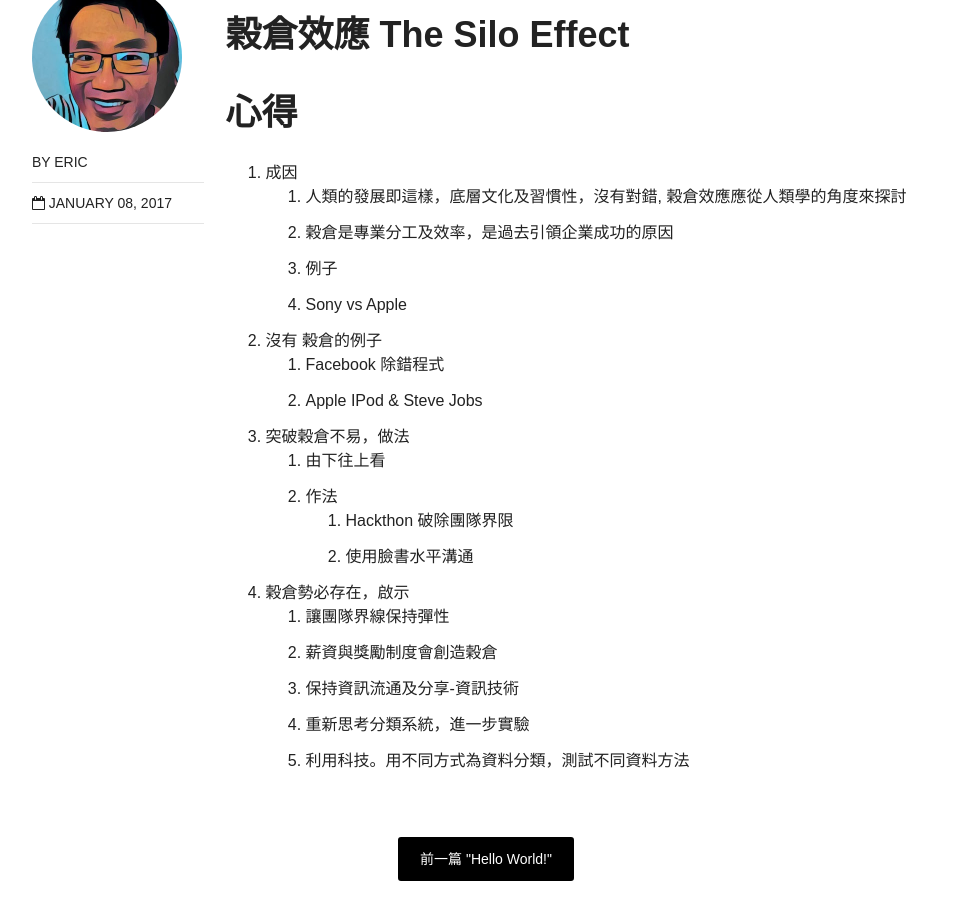
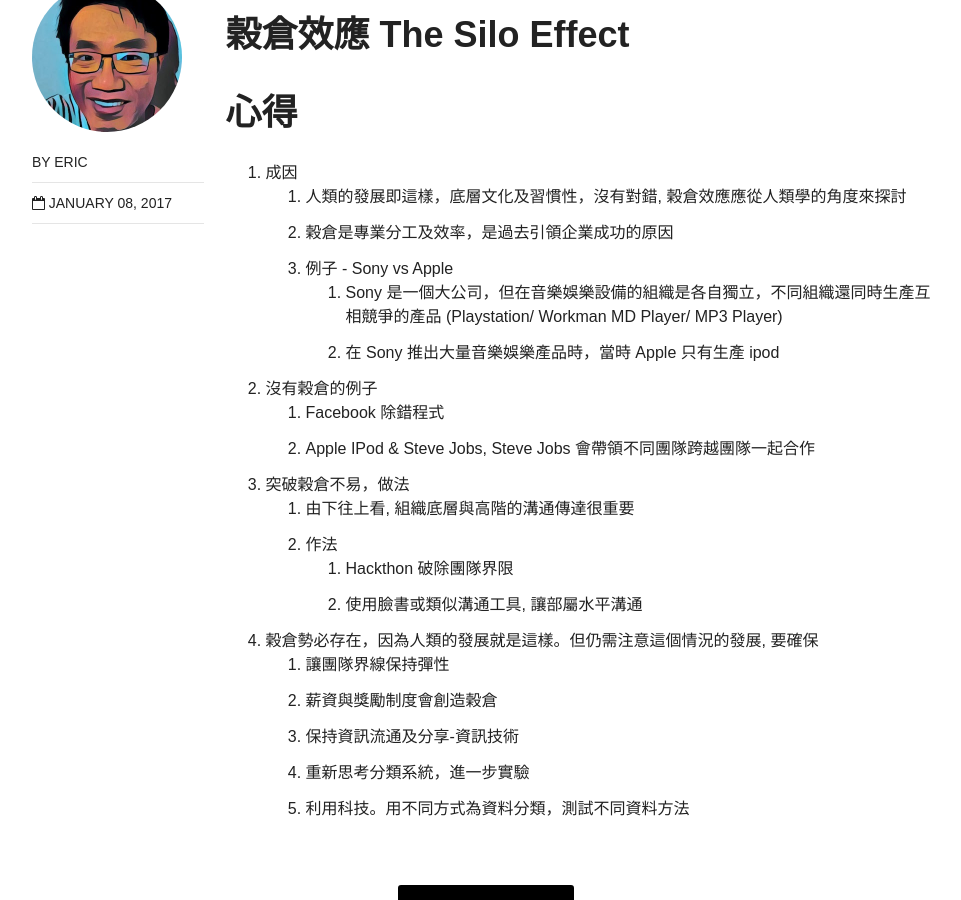
Before and after one commit to ericyu76/Notes, a Jekyll site: the page built from _posts/articles/2017-01-08-silo-effects.md, in a window 1280 px wide and 900 px high, scrolled down 446 px. Shown: the whole window, without its empty margins (154-1115 px from the left). Built offline with Jekyll 4.4.1, drawn with Linux system fonts in a browser that asks for light colours; nearby versions of some CDN libraries.

Commit message:
補強一些資訊

```diff
--- a/_posts/articles/2017-01-08-silo-effects.md
+++ b/_posts/articles/2017-01-08-silo-effects.md
@@ -13,17 +13,18 @@
 1. 成因
    1. 人類的發展即這樣，底層文化及習慣性，沒有對錯, 榖倉效應應從人類學的角度來探討
    2. 榖倉是專業分工及效率，是過去引領企業成功的原因
-   3. 例子
-     1. Sony vs Apple
-2. 沒有 榖倉的例子
+   3. 例子 - Sony vs Apple
+      1. Sony 是一個大公司，但在音樂娛樂設備的組織是各自獨立，不同組織還同時生產互相競爭的產品 (Playstation/ Workman MD Player/ MP3 Player)
+      2. 在 Sony 推出大量音樂娛樂產品時，當時 Apple 只有生產 ipod
+2. 沒有榖倉的例子
    1. Facebook 除錯程式
-   2. Apple IPod & Steve Jobs
+   2. Apple IPod & Steve Jobs, Steve Jobs 會帶領不同團隊跨越團隊一起合作
 3. 突破榖倉不易，做法
-   1. 由下往上看
+   1. 由下往上看, 組織底層與高階的溝通傳達很重要
    2. 作法
       1. Hackthon 破除團隊界限
-      2. 使用臉書水平溝通
-4. 榖倉勢必存在，啟示
+      2. 使用臉書或類似溝通工具, 讓部屬水平溝通
+4. 榖倉勢必存在，因為人類的發展就是這樣。但仍需注意這個情況的發展, 要確保
    1. 讓團隊界線保持彈性
    2. 薪資與獎勵制度會創造榖倉
    3. 保持資訊流通及分享-資訊技術
```
